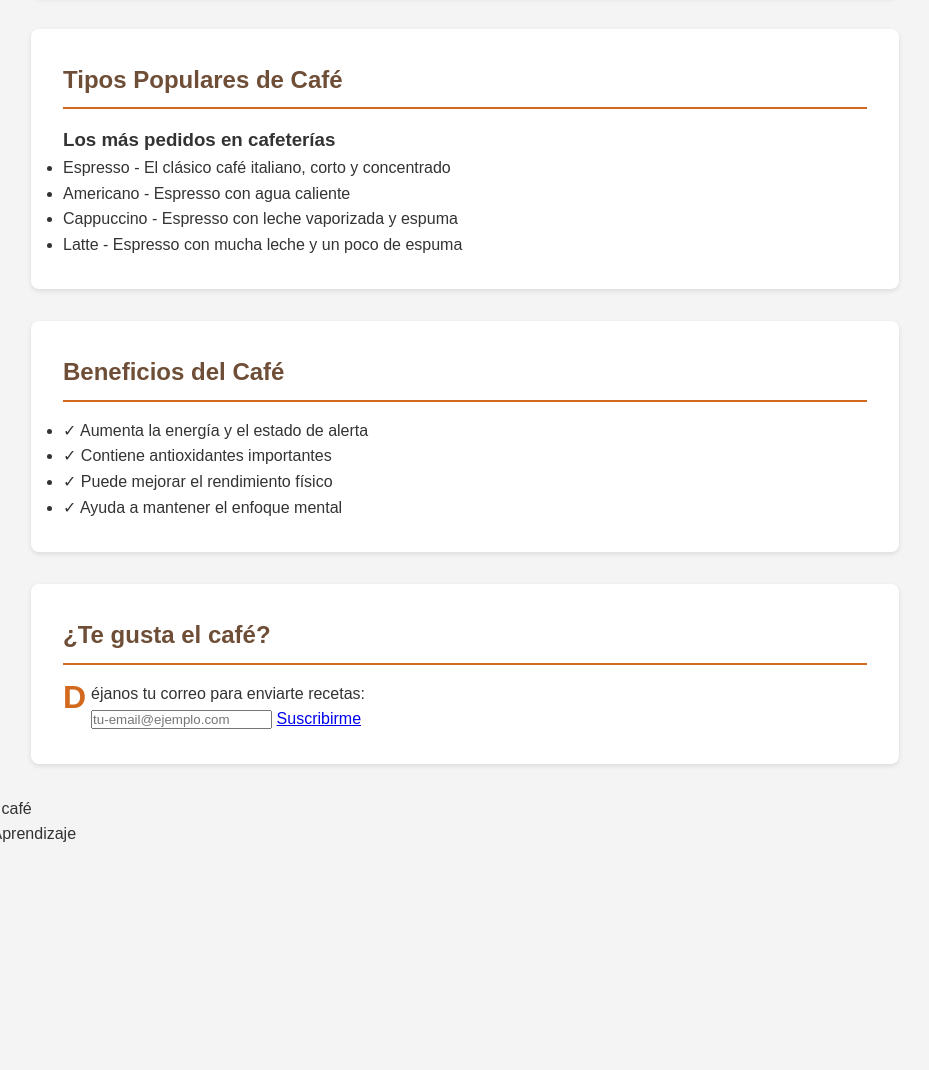
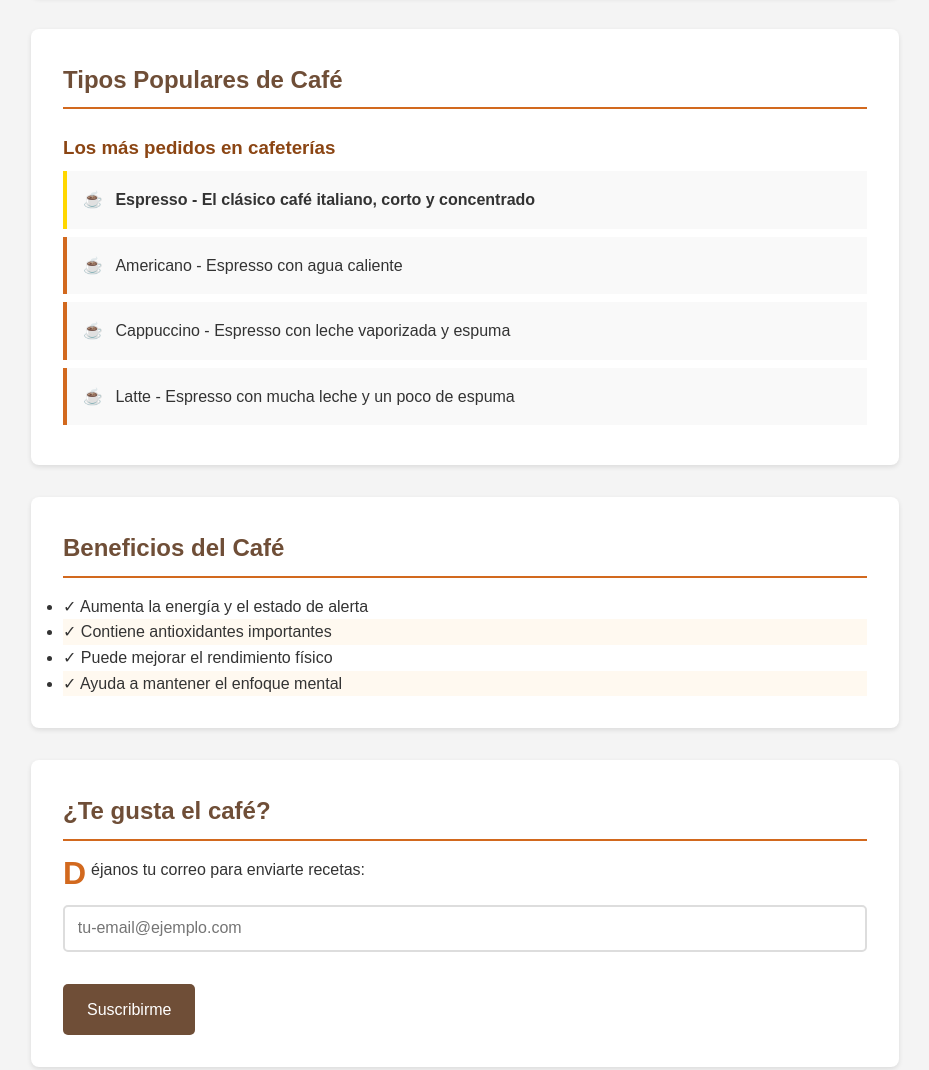
Before and after one commit to josuesolano21/proyecto_tf_pseudo_clases_y_elementos, a plain HTML site: page index.html in a window 1280 px wide. Shown: the part 394-1464 px from the top of the page, without its empty margins (175-1104 px from the left). Before the commit the page ends 1241 px from the top, so only its background shows below. Drawn offline with Linux system fonts and the light colour scheme.

Commit message:
Implementación de pseudoclases en el css

```diff
--- a/style.css
+++ b/style.css
@@ -62,3 +62,90 @@
    margin-right: 5px;
    line-height: 1;
  }
+
+    /* ARTICLE - Lista de tipos de café */
+    article {
+      margin-top: 1.5rem;
+    }
+
+    article h3 {
+      color: #8b4513;
+      margin-bottom: 0.5rem;
+    }
+
+    /* Lista de cafés */
+    .lista-cafes {
+      list-style: none;
+      padding: 0;
+    }
+
+    .lista-cafes li {
+      background-color: #f9f9f9;
+      margin: 0.5rem 0;
+      padding: 1rem;
+      border-left: 4px solid #d2691e;
+      transition: all 0.3s ease;
+    }
+
+    /* Pseudoclase :hover */
+    .lista-cafes li:hover {
+      background-color: #fff4e6;
+      border-left: 4px solid #6f4e37;
+      transform: translateX(5px);
+    }
+
+    /* Pseudoclase :first-child */
+    .lista-cafes li:first-child {
+      border-left-color: #FFD700;
+      font-weight: bold;
+    }
+
+    /* Pseudoelemento ::before para agregar iconos */
+    .lista-cafes li::before {
+      content: "☕ ";
+      margin-right: 8px;
+    }
+
+    /* Botón de contacto */
+    .boton-contacto {
+      display: inline-block;
+      background-color: #6f4e37;
+      color: white;
+      padding: 0.8rem 1.5rem;
+      text-decoration: none;
+      border-radius: 5px;
+      margin-top: 1rem;
+      transition: background-color 0.3s ease;
+    }
+
+    /* Pseudoclases :hover y :active en botón */
+    .boton-contacto:hover {
+      background-color: #8b4513;
+    }
+
+    .boton-contacto:active {
+      background-color: #5a3825;
+      transform: scale(0.98);
+    }
+
+    /* Input con :focus */
+    input[type="email"] {
+      width: 100%;
+      padding: 0.8rem;
+      margin: 1rem 0;
+      border: 2px solid #ddd;
+      border-radius: 5px;
+      font-size: 1rem;
+    }
+
+    /* Pseudoclase :focus */
+    input[type="email"]:focus {
+      outline: none;
+      border-color: #6f4e37;
+      box-shadow: 0 0 5px rgba(111, 78, 55, 0.3);
+    }
+
+    /* Pseudoclase :nth-child() - colorear items alternados */
+    .beneficios li:nth-child(even) {
+      background-color: #fff9f0;
+    }
```
